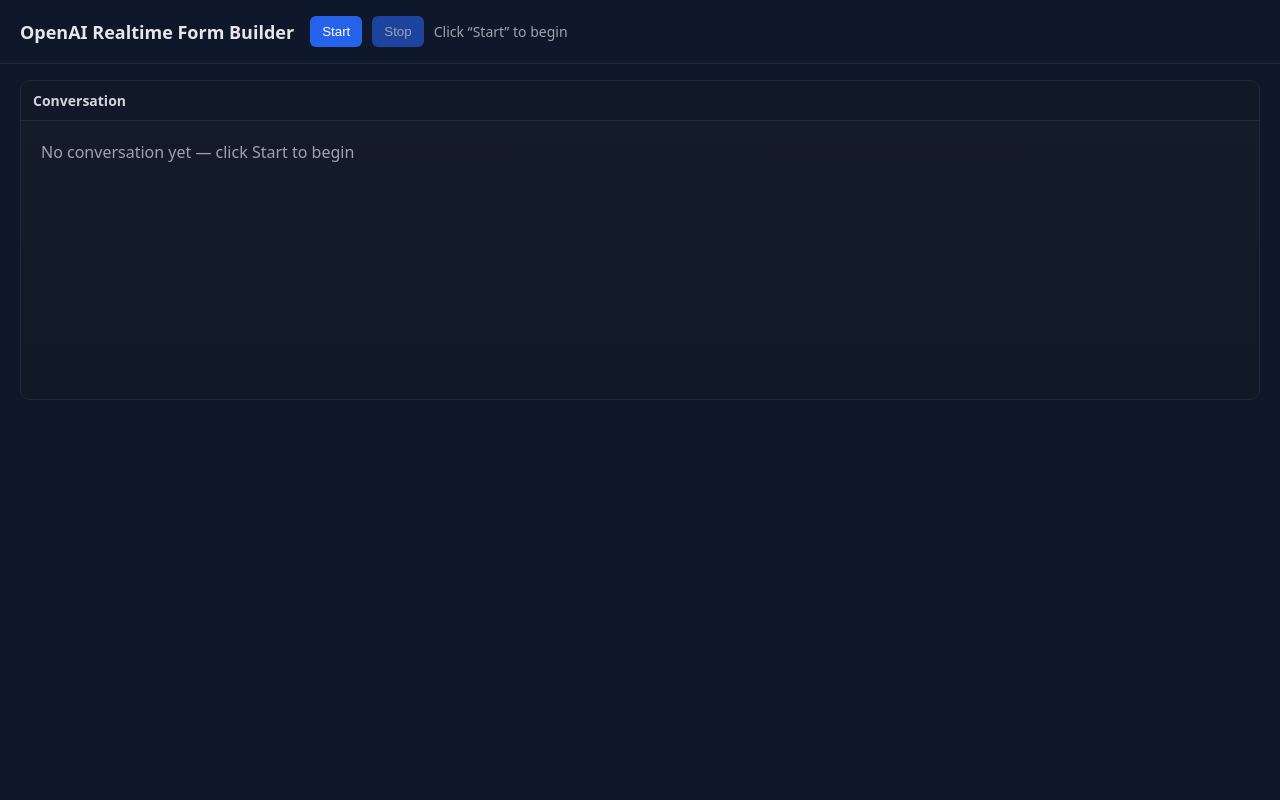
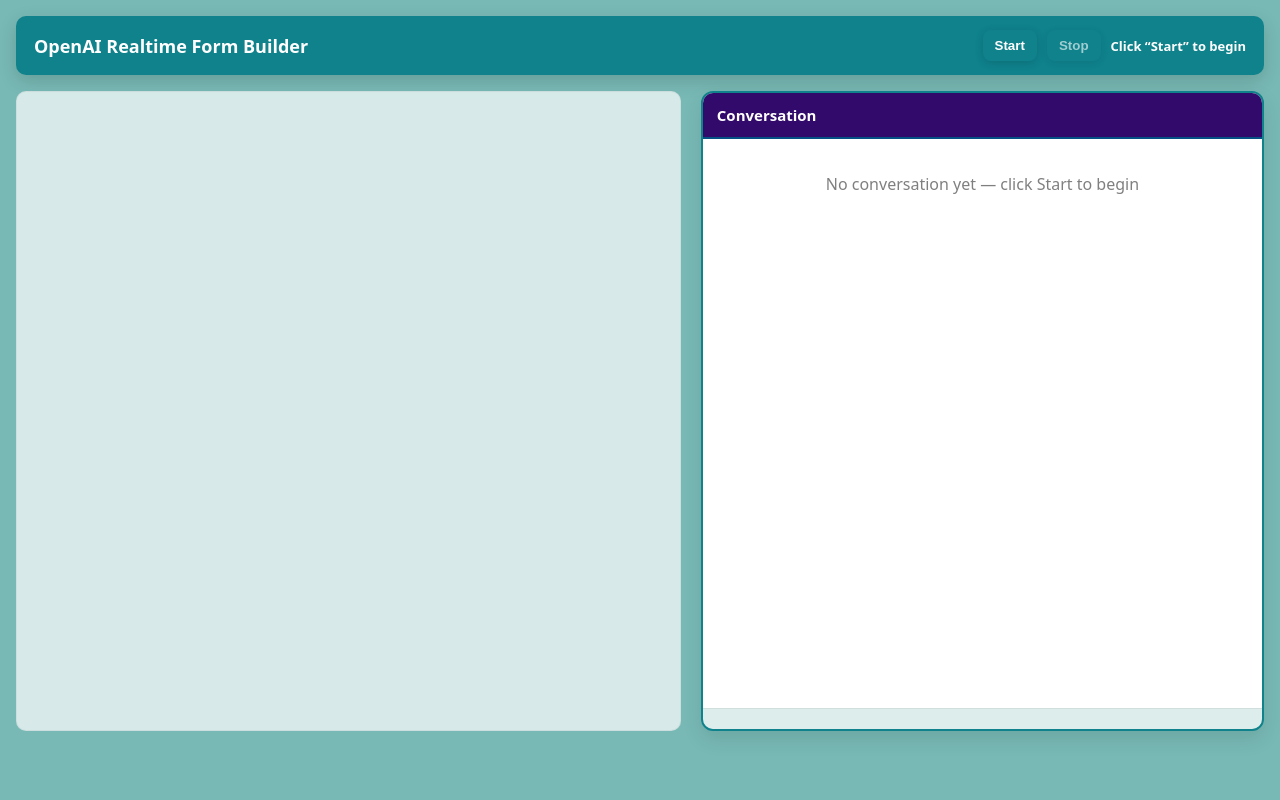
Before and after one commit to viswalegend27/OpenAI-FormBuilder-Application, a Django app: page / in a window 1280 px wide. Run offline with Django 5.2, Linux system fonts and the light colour scheme.

Commit message:
voice.js ✅ Implements scroll bar + Changed UI and Html arrangements ✅

```diff
--- a/form_ai/static/form_ai/css/voice.css
+++ b/form_ai/static/form_ai/css/voice.css
@@ -1,99 +1,220 @@
-/* Basic layout & theme */
 :root {
-  --bg: #0f172a;
-  --card: #111827;
-  --fg: #e5e7eb;
-  --muted: #9ca3af;
-  --accent: #2563eb;
-  --user-bg: #0b1220;
-  --assistant-bg: #081725;
-  --bubble-user: #0ea5a4;
-  --bubble-assistant: #1f2937;
+  --bg: #78B9B5;           /* calm teal background */
+  --card: #ffffff;          /* white chat panel for contrast */
+  --fg: #000000;            /* text color */
+  --muted: #0F828C;         /* teal accent for muted or secondary */
+  --accent: #0F828C;        /* main accent for buttons */
+  --user-bg: #065084;       /* deep blue for user messages */
+  --assistant-bg: #320A6B;  /* violet for assistant messages */
+
+  --max-chat-width: 720px;
+  --chat-width-vw: 44vw;
+  --header-height: 72px;
 }
+
+/* Base reset */
 * { box-sizing: border-box; }
-body { margin:0; font-family: system-ui,Segoe UI,Roboto,Arial,Helvetica,sans-serif; background:var(--bg); color:var(--fg); }
-.header { padding: 16px 20px; border-bottom: 1px solid #1f2937; display:flex; align-items:center; gap:16px; flex-wrap:wrap; }
-.header h1 { margin:0; font-size:18px; font-weight:600; }
-.controls { display:flex; align-items:center; gap:10px; }
-#start, #stop { padding:8px 12px; border:0; border-radius:6px; background:var(--accent); color:#fff; cursor:pointer; }
-#stop[disabled], #start[disabled] { opacity:.6; cursor:not-allowed; }
-#status { color:var(--muted); font-size:14px; }
+html,body { height: 100%; }
+body {
+  margin: 0;
+  padding: 16px;
+  font-family: system-ui, "Segoe UI", Roboto, Arial, Helvetica, sans-serif;
+  background: var(--bg);
+  color: var(--fg);
+  -webkit-font-smoothing: antialiased;
+  -moz-osx-font-smoothing: grayscale;
+}
 
-.content { padding: 16px 20px; display:grid; gap:16px; grid-template-columns: 1fr; }
-.conversation-panel { display:block; }
-.panel { background:var(--card); border:1px solid #1f2937; border-radius:10px; overflow:hidden; display:flex; flex-direction:column; min-height:320px; }
-.panel h2 { margin:0; padding:10px 12px; border-bottom:1px solid #1f2937; font-size:14px; color:#d1d5db; }
+/* Header */
+.header {
+  display: flex;
+  align-items: center;
+  justify-content: space-between;
+  gap: 16px;
+  padding: 14px 18px;
+  background: var(--muted);
+  color: #fff;
+  border-radius: 10px;
+  box-shadow: 0 6px 18px rgba(0, 0, 0, 0.15);
+}
+.header h1 { margin: 0; font-size: 18px; font-weight: 700; }
+.controls { display: flex; align-items: center; gap: 10px; }
+
+#start, #stop {
+  padding: 8px 12px;
+  border: none;
+  border-radius: 8px;
+  background: var(--accent);
+  color: #fff;
+  font-weight: 600;
+  cursor: pointer;
+  transition: all 0.2s ease;
+  box-shadow: 0 2px 8px rgba(0,0,0,0.15);
+}
+#start:hover, #stop:hover:not([disabled]) {
+  background: #07808a; /* brighter teal on hover */
+}
+#stop[disabled], #start[disabled] {
+  opacity: 0.6;
+  cursor: not-allowed;
+}
+#status {
+  font-size: 13px;
+  font-weight: 600;
+  color: #fff;
+}
+
+/* Layout */
+.layout {
+  margin-top: 16px;
+  display: flex;
+  gap: 20px;
+  align-items: flex-start;
+  width: 100%;
+  height: calc(100vh - 160px); /* reduced height */
+}
+
+/* Workspace (left area) */
+.workspace {
+  flex: 1 1 auto;
+  min-width: 240px;
+  border-radius: 10px;
+  background: rgba(255, 255, 255, 0.7);
+  border: 1px solid rgba(0, 0, 0, 0.05);
+  padding: 18px;
+  overflow: auto;
+  height: 100%;
+}
+
+/* Chat wrapper on right */
+.chat-wrapper {
+  flex: 0 0 min(max(var(--chat-width-vw), 340px), var(--max-chat-width));
+  max-width: var(--max-chat-width);
+  width: min(var(--chat-width-vw), var(--max-chat-width));
+  height: 100%;
+  display: flex;
+  align-items: flex-start;
+  justify-content: flex-end;
+  min-width: 340px;
+}
+
+/* Chat panel */
+.panel {
+  width: 100%;
+  height: 100%;
+  display: flex;
+  flex-direction: column;
+  background: var(--card);
+  border-radius: 12px;
+  border: 2px solid var(--muted);
+  box-shadow: 0 8px 20px rgba(0, 0, 0, 0.1);
+  overflow: hidden;
+}
+
+/* Panel header */
+.panel h2 {
+  margin: 0;
+  padding: 12px 14px;
+  background: var(--assistant-bg);
+  color: #fff;
+  font-size: 15px;
+  font-weight: 700;
+  border-bottom: 2px solid var(--user-bg);
+}
 
 /* Conversation container */
 .conversation {
-  padding:12px;
-  display:flex;
-  flex-direction:column;
-  gap:10px;
-  flex:1;
-  overflow:auto;
-  min-height:240px;
+  padding: 16px;
+  display: flex;
+  flex-direction: column;
+  gap: 12px;
+  flex: 1 1 auto;
+  overflow-y: auto;
+  background: linear-gradient(180deg, rgba(255,255,255,0.1), transparent);
+  min-height: 0;
   scroll-behavior: smooth;
-  background: linear-gradient(180deg, rgba(255,255,255,0.01), transparent);
 }
 
-/* Message common */
-.message {
-  max-width:78%;
-  display:inline-flex;
-  align-items:flex-end;
-  gap:8px;
-  padding:10px 12px;
-  border-radius:12px;
-  font-size:14px;
-  line-height:1.4;
-  word-wrap:break-word;
-  white-space:pre-wrap;
-  box-shadow: 0 1px 0 rgba(255,255,255,0.02) inset;
+.conversation::-webkit-scrollbar { width: 10px; }
+.conversation::-webkit-scrollbar-thumb {
+  background: linear-gradient(180deg, rgba(15,130,140,0.25), rgba(15,130,140,0.35));
+  border-radius: 8px;
 }
 
-/* role-specific alignment and style */
+/* Message bubbles */
+.message {
+  max-width: 78%;
+  display: inline-flex;
+  flex-direction: column;
+  padding: 10px 14px;
+  border-radius: 14px;
+  font-size: 14px;
+  line-height: 1.45;
+  word-wrap: break-word;
+  white-space: pre-wrap;
+  box-shadow: 0 4px 8px rgba(0, 0, 0, 0.08);
+}
+
+/* Roles */
+.message.assistant {
+  align-self: flex-start;
+  background: var(--assistant-bg);
+  color: #fff;
+  border-bottom-left-radius: 6px;
+}
+
 .message.user {
   align-self: flex-end;
-  background: linear-gradient(180deg, var(--bubble-user), #0b8b86);
-  color: #061014;
-  border-bottom-right-radius:6px;
+  background: var(--user-bg);
+  color: #fff;
+  border-bottom-right-radius: 6px;
 }
 
-.message.assistant {
-  align-self: flex-start;
-  background: linear-gradient(180deg, var(--bubble-assistant), #0f1724);
-  color: var(--fg);
-  border-bottom-left-radius:6px;
+/* Meta text */
+.message .meta {
+  margin-top: 6px;
+  font-size: 11px;
+  color: rgba(255,255,255,0.75);
+  text-align: right;
 }
 
-/* small meta row inside the bubble */
-.message .meta {
-  display:block;
-  font-size:11px;
-  color:var(--muted);
-  margin-top:6px;
-  opacity:0.9;
+/* Mobile adjustments */
+@media (max-width: 900px) {
+  .chat-wrapper { width: 86vw; min-width: 280px; }
+  .message { max-width: 86%; }
 }
 
-/* streaming indicator (dots) */
-.streaming {
-  font-style: italic;
-  opacity: .85;
+/* Audio player */
+.audio {
+  padding: 10px 14px;
+  border-top: 1px solid rgba(0, 0, 0, 0.06);
+  background: rgba(120,185,181,0.25);
+}
+audio { width: 100%; display: block; }
+
+/* Empty conversation */
+.conversation.empty::before {
+  content: "No conversation yet — click Start to begin";
+  display: block;
+  color: rgba(0, 0, 0, 0.5);
+  text-align: center;
+  padding: 18px 6px;
 }
 
-/* empty conversation state */
-.conversation.empty::before {
-  content: "No conversation yet — click Start to begin";
-  display:block;
-  color:var(--muted);
-  padding:8px;
+/* Toast */
+.toast {
+  position: fixed;
+  left: 50%;
+  bottom: 22px;
+  transform: translateX(-50%);
+  background: var(--accent);
+  color: #fff;
+  padding: 10px 14px;
+  border-radius: 9px;
+  border: 1px solid rgba(255, 255, 255, 0.12);
+  opacity: 0;
+  pointer-events: none;
+  transition: opacity 0.18s ease;
+  box-shadow: 0 6px 20px rgba(0, 0, 0, 0.25);
 }
-
-/* audio element */
-.audio { display:flex; align-items:center; gap:10px; }
-audio { width:100%; }
-
-/* toast */
-.toast { position:fixed; left:50%; bottom:24px; transform:translateX(-50%); background:#111827; color:#fff; padding:10px 14px; border-radius:8px; border:1px solid #1f2937; opacity:0; pointer-events:none; transition:opacity .2s ease; }
-.toast.show { opacity:1; pointer-events:auto; }
+.toast.show { opacity: 1; pointer-events: auto; }
--- a/form_ai/static/form_ai/js/voice.js
+++ b/form_ai/static/form_ai/js/voice.js
@@ -138,7 +138,7 @@
         return;
         }
 
-        // assistant transcript deltas (stream) <-- My beta transcript.
+        // assistant transcript deltas (stream) <-- My beta
     if (msg.type === "response.audio_transcript.delta") {
     aiStreaming += (msg.delta || "");
     if (!aiStreaming) return;
--- a/form_ai/templates/form_ai/voice.html
+++ b/form_ai/templates/form_ai/voice.html
@@ -17,23 +17,27 @@
         </div>
     </header>
 
-<main class="content">
-    <!-- single conversation panel -->
-    <section class="conversation-panel">
+<main class="layout">
+    <!-- left area (optional content / placeholder) -->
+    <section class="workspace" aria-hidden="true">
+    <!-- You can put other UI here (preview, forms, docs). Kept empty intentionally. -->
+    </section>
+
+    <!-- chat area fixed to right -->
+    <aside class="chat-wrapper" aria-label="Conversation panel">
         <div class="panel">
         <h2>Conversation</h2>
-        <!-- conversation container - messages appended here -->
         <div id="conversation" class="conversation empty" role="log" aria-live="polite"></div>
+
+        <div class="audio">
+            <audio id="remote" autoplay playsinline></audio>
         </div>
-    </section>
-
-    <section class="audio">
-    <audio id="remote" autoplay playsinline></audio>
-    </section>
+    </div>
+    </aside>
 </main>
 
 <div id="toast-message" class="toast" role="status" aria-live="polite"></div>
+<script src="{% static 'form_ai/js/voice.js' %}"></script>
 
-<script src="{% static 'form_ai/js/voice.js' %}"></script>
 </body>
 </html>
```
Lines whose indentation alone changed are shown as unchanged.
